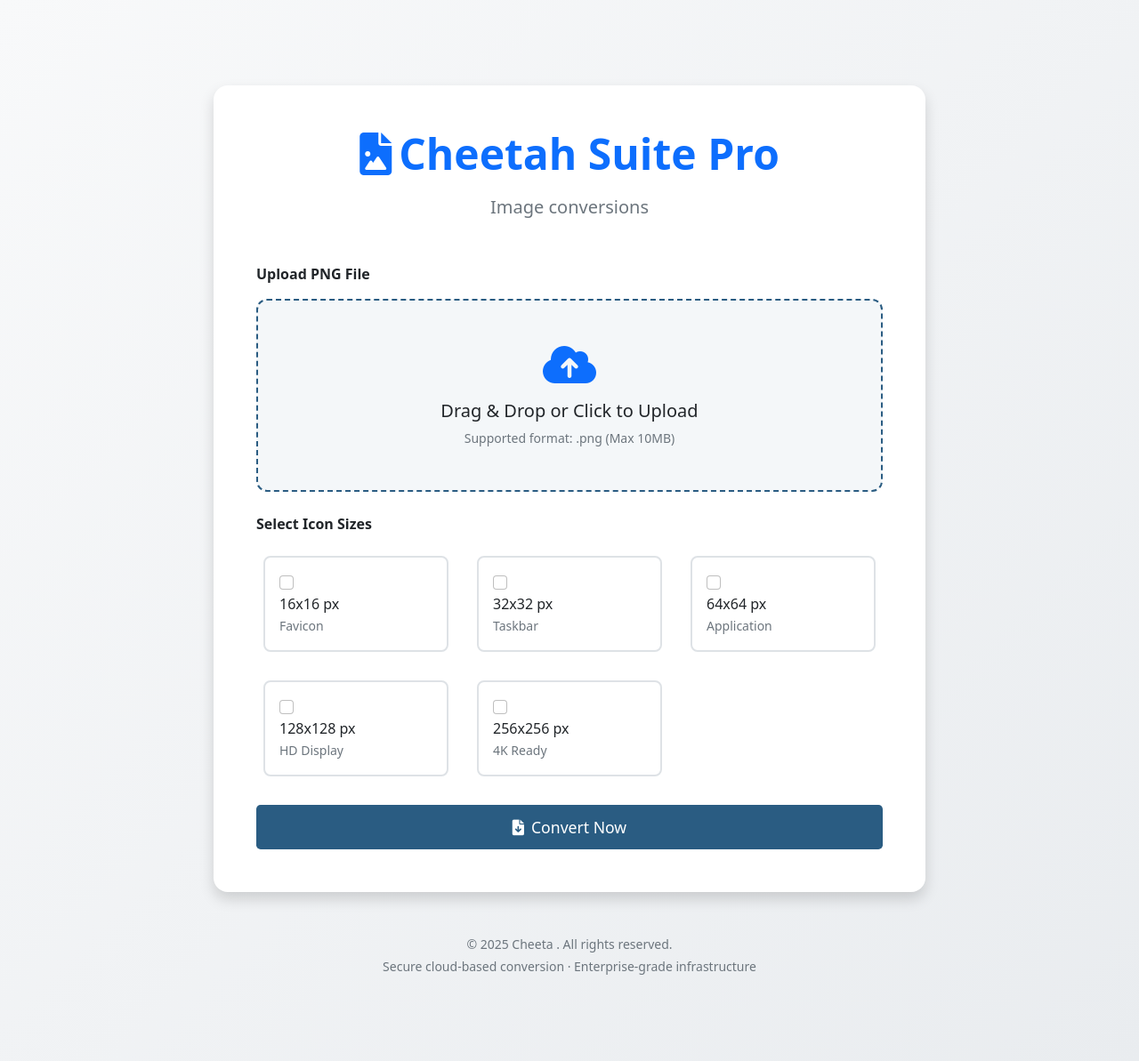
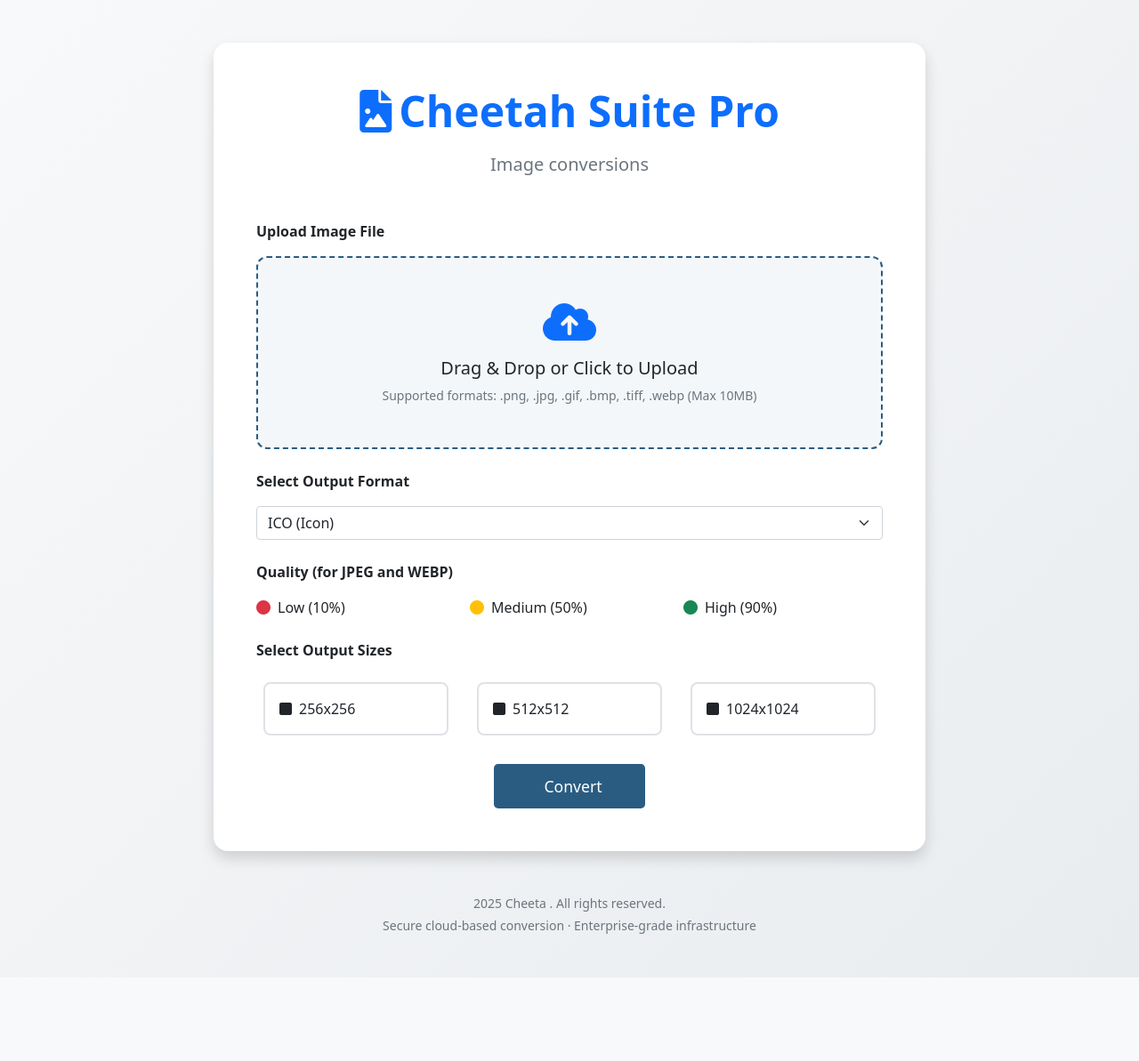
Before and after one commit to Joan-SalvV1/Converter, a Flask app: page / in a window 1280 px wide. Shown: the whole page at 89% size. After the commit the page ends 1099 px from the top, so only its background shows below. Run offline with Flask 3, Linux system fonts and the light colour scheme; some libraries are stand-ins or nearby versions.

Commit message:
Added new image formats

```diff
--- a/app.py
+++ b/app.py
@@ -4,27 +4,62 @@ import os
 from io import BytesIO
 
 app = Flask(__name__, static_url_path='/static')
-app.secret_key = 'your_secret_key_here'  # Needed for flash messages
+app.secret_key = 'your_secret_key_here'
 
 # Configure upload folder
 UPLOAD_FOLDER = 'uploads'
 os.makedirs(UPLOAD_FOLDER, exist_ok=True)
 app.config['UPLOAD_FOLDER'] = UPLOAD_FOLDER
 
-def convert_png_to_ico(input_path, output_path, sizes=[(256, 256)]):
+# Supported formats
+SUPPORTED_INPUT_FORMATS = {'png', 'jpg', 'jpeg', 'gif', 'bmp', 'tiff', 'webp'}
+SUPPORTED_OUTPUT_FORMATS = {
+    'ico': [(16, 16), (32, 32), (48, 48), (64, 64), (128, 128), (256, 256)],
+    'png': [(256, 256), (512, 512), (1024, 1024)],
+    'jpg': [(256, 256), (512, 512), (1024, 1024)],
+    'webp': [(256, 256), (512, 512), (1024, 1024)],
+    'bmp': [(256, 256), (512, 512), (1024, 1024)],
+    'tiff': [(256, 256), (512, 512), (1024, 1024)],
+    'pdf': [(256, 256)]  # PDF solo soporta un tamaño
+}
+
+QUALITY_OPTIONS = {
+    'jpeg': [10, 30, 50, 70, 90],
+    'webp': [10, 30, 50, 70, 90]
+}
+
+def convert_image(input_path, output_path, output_format, quality=None, sizes=None):
     try:
         with Image.open(input_path) as img:
-            if img.size[0] < max(s[0] for s in sizes):
-                flash('Warning: Original image is smaller than requested sizes!', 'warning')
+            # Convertir a RGB si es necesario
+            if img.mode != 'RGB':
+                img = img.convert('RGB')
 
-            icon_sizes = [img.resize(s, Image.Resampling.LANCZOS) for s in sizes]
-            icon_sizes[0].save(
-                output_path,
-                format="ICO",
-                append_images=icon_sizes[1:],
-                quality=100,
-                bitdepth=32
-            )
+            if output_format == 'ico':
+                # Convertir a ICO con múltiples tamaños
+                if sizes is None:
+                    sizes = SUPPORTED_OUTPUT_FORMATS['ico']
+
+                icon_sizes = [img.resize(s, Image.Resampling.LANCZOS) for s in sizes]
+                icon_sizes[0].save(
+                    output_path,
+                    format="ICO",
+                    append_images=icon_sizes[1:],
+                    quality=100,
+                    bitdepth=32
+                )
+            else:
+                # Convertir a otros formatos
+                if sizes:
+                    img = img.resize(sizes[0], Image.Resampling.LANCZOS)
+
+                # Aplicar calidad si es necesario
+                save_kwargs = {}
+                if quality is not None:
+                    save_kwargs['quality'] = quality
+
+                img.save(output_path, format=output_format.upper(), **save_kwargs)
+
             return True
     except Exception as e:
         flash(f'Error: {str(e)}', 'error')
@@ -43,33 +78,44 @@ def index():
             return redirect(request.url)
 
         if file and allowed_file(file.filename):
-            # Get selected sizes from form
+            # Obtener parámetros del formulario
+            output_format = request.form.get('output_format')
+            quality = int(request.form.get('quality', 90)) if output_format in QUALITY_OPTIONS else None
             selected_sizes = request.form.getlist('sizes')
-            sizes = [tuple(map(int, size.split(','))) for size in selected_sizes]
+            sizes = [tuple(map(int, size.split(','))) for size in selected_sizes] if selected_sizes else None
 
-            # Generate unique filename
+            # Validar parámetros
+            if output_format not in SUPPORTED_OUTPUT_FORMATS:
+                flash('Invalid output format', 'error')
+                return redirect(request.url)
+
+            if quality is not None and quality not in QUALITY_OPTIONS[output_format]:
+                flash('Invalid quality value', 'error')
+                return redirect(request.url)
+
+            # Generar nombre de archivo único
             filename = os.path.join(app.config['UPLOAD_FOLDER'], file.filename)
-            ico_filename = os.path.splitext(filename)[0] + '.ico'
+            output_filename = os.path.splitext(filename)[0] + f'.{output_format.lower()}'
             file.save(filename)
 
-            if convert_png_to_ico(filename, ico_filename, sizes):
-                # Return the converted file
+            if convert_image(filename, output_filename, output_format, quality, sizes):
+                # Devolver el archivo convertido
                 return send_file(
-                    ico_filename,
+                    output_filename,
                     as_attachment=True,
-                    download_name=os.path.basename(ico_filename)
+                    download_name=os.path.basename(output_filename)
                 )
 
-            # Cleanup
+            # Limpieza
             os.remove(filename)
-            if os.path.exists(ico_filename):
-                os.remove(ico_filename)
+            if os.path.exists(output_filename):
+                os.remove(output_filename)
 
     return render_template('index.html')
 
 def allowed_file(filename):
     return '.' in filename and \
-           filename.rsplit('.', 1)[1].lower() in {'png'}
+           filename.rsplit('.', 1)[1].lower() in SUPPORTED_INPUT_FORMATS
 
 if __name__ == '__main__':
-    app.run(host='0.0.0.0', port=8000) #Run the app on port 8000
+    app.run(host='0.0.0.0', port=8000)
--- a/templates/index.html
+++ b/templates/index.html
@@ -9,7 +9,6 @@
     <link rel="stylesheet" href="{{ url_for('static', filename='css/style.css') }}">
 </head>
 <body>
-    <div class="container py-5">
     <div class="container py-5">
         <div class="converter-card p-4 p-lg-5 mx-auto" style="max-width: 800px;">
             <div class="text-center mb-5">
@@ -32,12 +31,12 @@
 
             <form method="POST" enctype="multipart/form-data" class="needs-validation" novalidate>
                 <div class="mb-4">
-                        <label class="form-label fw-bold mb-3">Upload PNG File</label>
+                    <label class="form-label fw-bold mb-3">Upload Image File</label>
                     <div class="upload-area p-5 text-center" onclick="document.getElementById('file').click()">
                         <i class="fas fa-cloud-upload-alt fa-3x text-primary mb-3"></i>
                         <h5 class="mb-2">Drag & Drop or Click to Upload</h5>
-                            <p class="text-muted small mb-0">Supported format: .png (Max 10MB)</p>
-                            <input type="file" class="form-control d-none" name="file" id="file" accept=".png" required>
+                        <p class="text-muted small mb-0">Supported formats: .png, .jpg, .gif, .bmp, .tiff, .webp (Max 10MB)</p>
+                        <input type="file" class="form-control d-none" name="file" id="file" accept=".png,.jpg,.jpeg,.gif,.bmp,.tiff,.webp" required>
                     </div>
                     <div id="preview-container" class="mt-3 text-center d-none">
                         <img id="preview-image" class="preview-image" src="#" alt="Preview">
@@ -45,58 +44,95 @@
                 </div>
 
                 <div class="mb-4">
-                        <label class="form-label fw-bold mb-3">Select Icon Sizes</label>
+                    <label class="form-label fw-bold mb-3">Select Output Format</label>
+                    <select class="form-select" name="output_format" required>
+                        <option value="ico">ICO (Icon)</option>
+                        <option value="png">PNG</option>
+                        <option value="jpg">JPEG</option>
+                        <option value="webp">WEBP</option>
+                        <option value="bmp">BMP</option>
+                        <option value="tiff">TIFF</option>
+                        <option value="pdf">PDF</option>
+                    </select>
+                </div>
+
+                <div class="mb-4" id="quality-options">
+                    <label class="form-label fw-bold mb-3">Quality (for JPEG and WEBP)</label>
                     <div class="row g-3">
                         <div class="col-6 col-md-4">
-                                <label class="size-option d-block">
-                                    <input type="checkbox" name="sizes" value="16,16" class="form-check-input">
-                                    <span class="d-block fw-medium">16x16 px</span>
-                                    <small class="text-muted">Favicon</small>
+                            <label class="quality-option d-block">
+                                <input type="radio" name="quality" value="10" class="d-none">
+                                <span class="d-flex align-items-center">
+                                    <i class="fas fa-circle text-danger me-2"></i>
+                                    Low (10%)
+                                </span>
                             </label>
                         </div>
                         <div class="col-6 col-md-4">
-                                <label class="size-option d-block">
-                                    <input type="checkbox" name="sizes" value="32,32" class="form-check-input">
-                                    <span class="d-block fw-medium">32x32 px</span>
-                                    <small class="text-muted">Taskbar</small>
+                            <label class="quality-option d-block">
+                                <input type="radio" name="quality" value="50" class="d-none">
+                                <span class="d-flex align-items-center">
+                                    <i class="fas fa-circle text-warning me-2"></i>
+                                    Medium (50%)
+                                </span>
                             </label>
                         </div>
                         <div class="col-6 col-md-4">
-                                <label class="size-option d-block">
-                                    <input type="checkbox" name="sizes" value="64,64" class="form-check-input">
-                                    <span class="d-block fw-medium">64x64 px</span>
-                                    <small class="text-muted">Application</small>
-                                </label>
-                            </div>
-                            <div class="col-6 col-md-4">
-                                <label class="size-option d-block">
-                                    <input type="checkbox" name="sizes" value="128,128" class="form-check-input">
-                                    <span class="d-block fw-medium">128x128 px</span>
-                                    <small class="text-muted">HD Display</small>
-                                </label>
-                            </div>
-                            <div class="col-6 col-md-4">
-                                <label class="size-option d-block">
-                                    <input type="checkbox" name="sizes" value="256,256" class="form-check-input">
-                                    <span class="d-block fw-medium">256x256 px</span>
-                                    <small class="text-muted">4K Ready</small>
+                            <label class="quality-option d-block">
+                                <input type="radio" name="quality" value="90" class="d-none" checked>
+                                <span class="d-flex align-items-center">
+                                    <i class="fas fa-circle text-success me-2"></i>
+                                    High (90%)
+                                </span>
                             </label>
                         </div>
                     </div>
                 </div>
 
-                    <div class="d-grid">
-                        <button type="submit" class="btn btn-primary btn-lg">
-                            <i class="fas fa-file-download me-2"></i>Convert Now
+                <div class="mb-4" id="size-options">
+                    <label class="form-label fw-bold mb-3">Select Output Sizes</label>
+                    <div class="row g-3">
+                        <div class="col-6 col-md-4">
+                            <label class="size-option d-block">
+                                <input type="checkbox" name="sizes" value="256,256" class="d-none">
+                                <span class="d-flex align-items-center">
+                                    <i class="fas fa-square me-2"></i>
+                                    256x256
+                                </span>
+                            </label>
+                        </div>
+                        <div class="col-6 col-md-4">
+                            <label class="size-option d-block">
+                                <input type="checkbox" name="sizes" value="512,512" class="d-none">
+                                <span class="d-flex align-items-center">
+                                    <i class="fas fa-square me-2"></i>
+                                    512x512
+                                </span>
+                            </label>
+                        </div>
+                        <div class="col-6 col-md-4">
+                            <label class="size-option d-block">
+                                <input type="checkbox" name="sizes" value="1024,1024" class="d-none">
+                                <span class="d-flex align-items-center">
+                                    <i class="fas fa-square me-2"></i>
+                                    1024x1024
+                                </span>
+                            </label>
+                        </div>
+                    </div>
+                </div>
+
+                <div class="text-center">
+                    <button type="submit" class="btn btn-primary btn-lg px-5">
+                        <i class="fas fa-convert me-2"></i>Convert
                     </button>
                 </div>
             </form>
         </div>
 
         <div class="text-center mt-5 text-muted small">
-                <p class="mb-1">© 2025 Cheeta . All rights reserved.</p>
+            <p class="mb-1"> 2025 Cheeta . All rights reserved.</p>
             <p class="mb-0">Secure cloud-based conversion · Enterprise-grade infrastructure</p>
-            </div>
         </div>
     </div>
 
```
Lines whose indentation alone changed are shown as unchanged.
